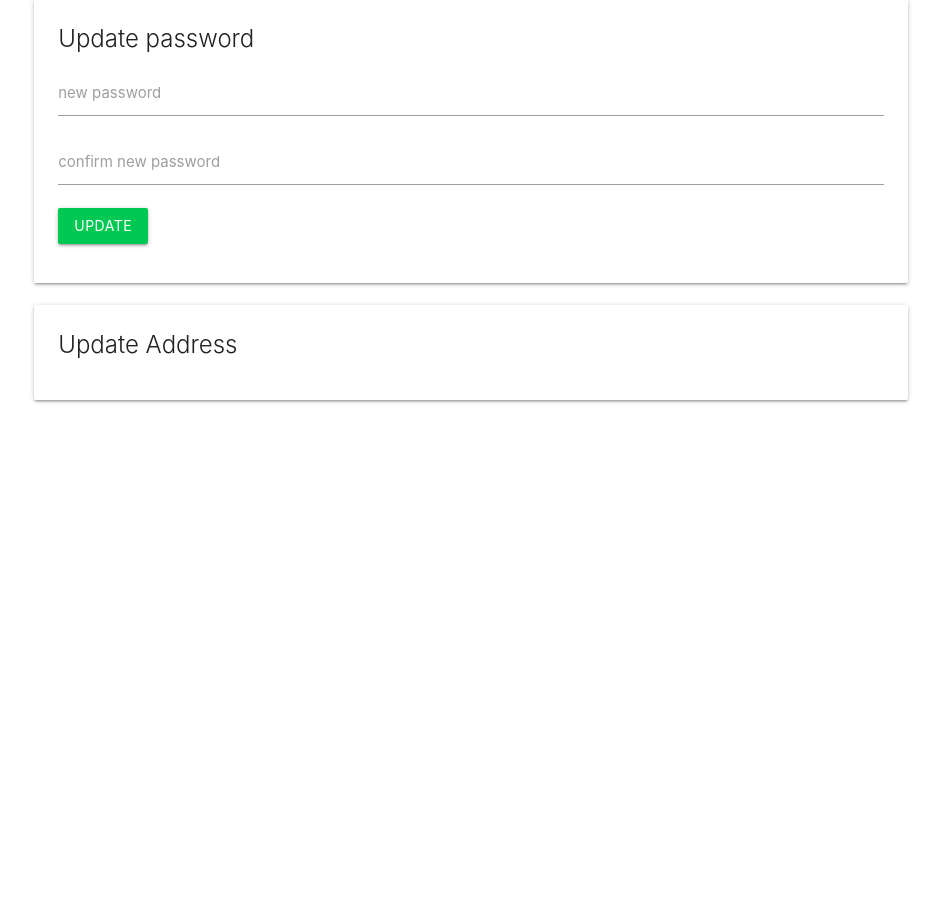
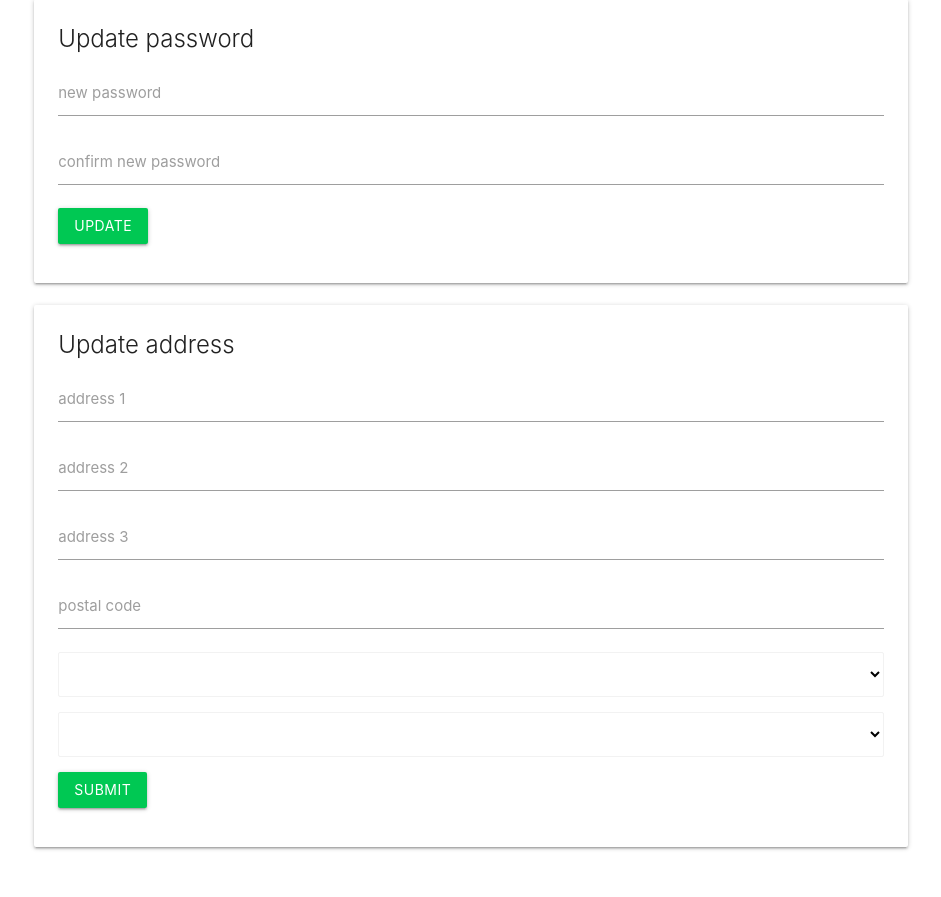
Before and after one commit to imanuelfebie/flask-mysql-e-commerce, a Flask app: page /profile/update/1 in a window 1280 px wide. Shown: the part 704-1601 px from the top of the page, without its empty margins (169-1110 px from the left). Before the commit the page ends 1107 px from the top, so only its background shows below. Run offline with Flask 2, Linux system fonts and the light colour scheme; the visitor is signed in with stand-in values (Sample User, id 1); lists and menus that the app fills with data are empty; some libraries are stand-ins or nearby versions.

Commit message:
update user address - city selectfield still shows all cities in table

```diff
--- a/ecommerce/templates/profile.html
+++ b/ecommerce/templates/profile.html
@@ -66,8 +66,37 @@
 	<div class="col s12">
 		<div class="card">
 			<div class="card-content">
-				<span class="card-title">Update Address</span>
-				<form action="" method="POST">
+				<span class="card-title valign-wrapper">
+
+					Update address
+				</span>
+				<form action="{{ url_for('users.address_update', id=g.user.user_id) }}" method="POST">
+					{{ address_form.csrf_token() }}
+					<div class="input-field">
+						{{ address_form.line1(class='validate') }}
+						{{ address_form.line1.label() }}
+					</div>
+					<div class="input-field">
+						{{ address_form.line2(class="") }}
+						{{ address_form.line2.label() }}
+					</div>
+					<div class="input-field">
+						{{ address_form.line3(class="") }}
+						{{ address_form.line3.label() }}
+					</div>
+					<div class="input-field">
+						{{ address_form.postal_code(class="validate") }}
+						{{ address_form.postal_code.label() }}
+					</div>
+					<div class="input-field">
+						{{ address_form.country(class="browser-default") }}
+					</div>
+					<div class="input-field">
+						{{ address_form.city(class="browser-default") }}
+					</div>
+					<div class="input-field">
+						{{ address_form.submit(class="btn green accent-4 white-text") }}
+					</div>
 				</form>
 			</div>
 		</div>
--- a/ecommerce/users/forms.py
+++ b/ecommerce/users/forms.py
@@ -57,6 +57,7 @@ class AddressCreateForm(FlaskForm):
     line2 = StringField('address 2') # not required field
     line3 = StringField('address 3') # not required field
     postal_code = StringField('postal code', validators=[DataRequired()])
-    country = StringField('country', validators=[DataRequired()])
+    country = SelectField('country', coerce=int)
+    city = SelectField('city', coerce=int)
     user_id = HiddenField()
     submit = SubmitField('Submit')
--- a/ecommerce/users/routes.py
+++ b/ecommerce/users/routes.py
@@ -143,6 +143,19 @@ def profile(id):
     address_form = AddressCreateForm()
     password_form = UserPasswordUpdateForm()
 
+    with db.connection.cursor() as cursor:
+        db.reconnect()
+        cursor.execute('SELECT * FROM country')
+        country_list = cursor.fetchall()
+        address_form.country.choices = [(country['country_id'], country['name']) for country in country_list]
+        with db.connection.cursor() as cursor:
+            db.reconnect()
+            cursor.execute('''SELECT city_id, name FROM city''')
+            city_list = cursor.fetchall()
+            address_form.city.choices = [(city['city_id'], city['name']) for city in city_list]
+
+
+
     # Populate user detail fields
     profile_form.email.data = g.user['email']
     profile_form.firstname.data = g.user['firstname']
@@ -163,6 +176,7 @@ def profile_update(id):
     #profile_form.firstname.data = g.user['firstname']
     #profile_form.lastname.data = g.user['lastname']
     #print(g.user['email'])
+
 
     if profile_form.validate_on_submit():
         with db.connection.cursor() as cursor:
@@ -193,6 +207,7 @@ def password_update(id):
     address_form = AddressCreateForm()
     password_form = UserPasswordUpdateForm()
 
+
     if password_form.validate_on_submit():
         # Update the user password if the user passes the form validation
         with db.connection.cursor() as cursor:
@@ -212,12 +227,57 @@ def password_update(id):
     return render_template('profile.html', profile_form=profile_form, address_form=address_form, password_form=password_form)
 
 
-@users.route('/profile/update/address', methods=['POST', 'GET'])
+@users.route('/profile/update/address/<string:id>', methods=['GET', 'POST'])
 @is_authenticated
-def address_update():
+def address_update(id):
     profile_form = UserUpdateForm()
     address_form = AddressCreateForm()
     password_form = UserPasswordUpdateForm()
+
+    with db.connection.cursor() as cursor:
+        db.reconnect()
+        cursor.execute('SELECT * FROM country')
+        country_list = cursor.fetchall()
+        address_form.country.choices = [(country['country_id'], country['name']) for country in country_list]
+        with db.connection.cursor() as cursor:
+            db.reconnect()
+            cursor.execute('''SELECT city_id, name FROM city''')
+            city_list = cursor.fetchall()
+            address_form.city.choices = [(city['city_id'], city['name']) for city in city_list]
+
+
+    if address_form.validate_on_submit():
+        with db.connection.cursor() as cursor:
+            cursor.execute('''INSERT INTO address (line1, line2, line3, postal_code, country_id, city_id) VALUES (%s, %s, %s, %s, %s, %s)''',
+                           (address_form.line1.data,
+                            address_form.line2.data,
+                            address_form.line3.data,
+                            address_form.postal_code.data,
+                            address_form.country.data,
+                            address_form.city.data
+                            ))
+            # save changes to db
+            db.connection.commit()
+            with db.connection.cursor() as cursor:
+                cursor.execute(
+                    'SELECT address_id FROM address WHERE line1 = (%s)',
+                    (address_form.line1.data
+                     ))
+                address_list = cursor.fetchall()
+                address_id = [(address['address_id']) for address in address_list]
+                with db.connection.cursor() as cursor:
+                    cursor.execute(
+                        '''UPDATE user SET address_id = (%s) WHERE user_id = (%s)''',
+                        (address_id,
+                         id
+                         ))
+                    db.connection.commit()
+
+                    # show success message and redirect to the same page
+                    flash('Address has been updated')
+                    return redirect(url_for('users.profile', id=g.user['user_id']))
+    else:
+        flash('Something went wrong')
 
     return render_template('profile.html', profile_form=profile_form, address_form=address_form, password_form=password_form)
 
```
